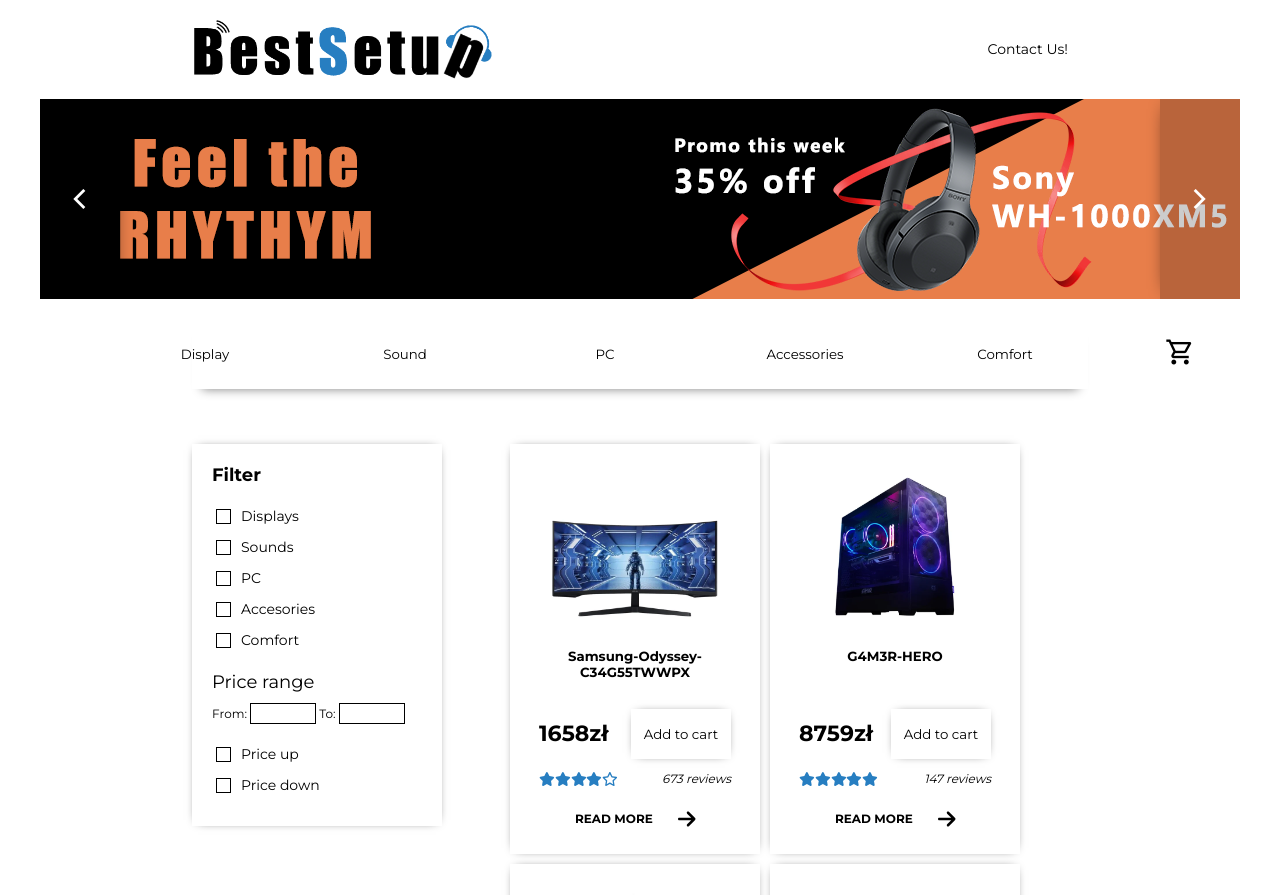
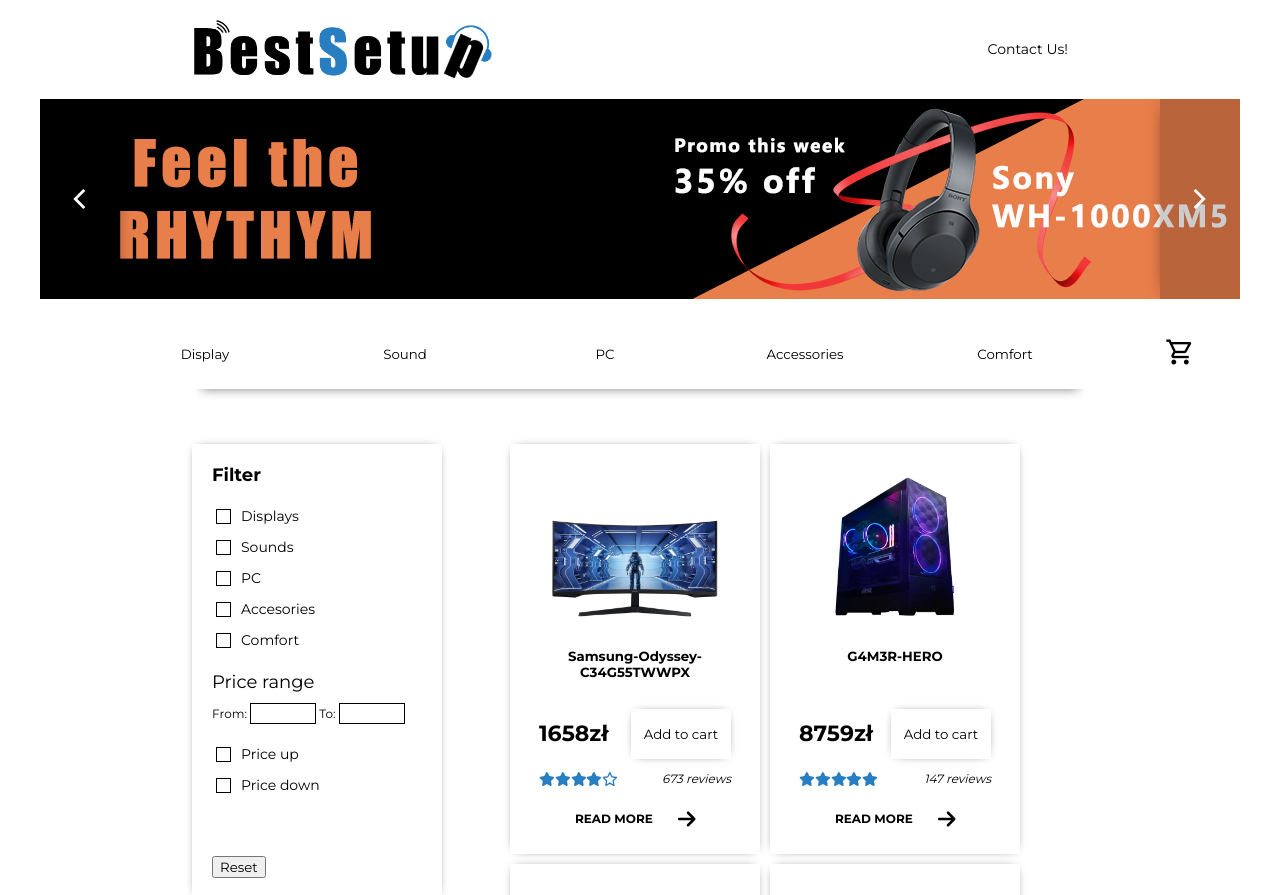
Before and after one commit to rezio3/best-setup-online-shop, a React (Create React App) app: page / in a window 1280 px wide. Shown: the top 895 px of the page. Built offline with nearby package versions, Linux system fonts and the light colour scheme.

Commit message:
add reset button to FilterWindow.jsx component

```diff
--- a/src/components/FilterWindow.jsx
+++ b/src/components/FilterWindow.jsx
@@ -53,6 +53,7 @@
 							return <FilterCheckboxPrice name={e} key={e} />;
 						})}
 					</ul>
+					<button className="filter-container__reset-button">Reset</button>
 				</div>
 			</div>
 		</>
```
